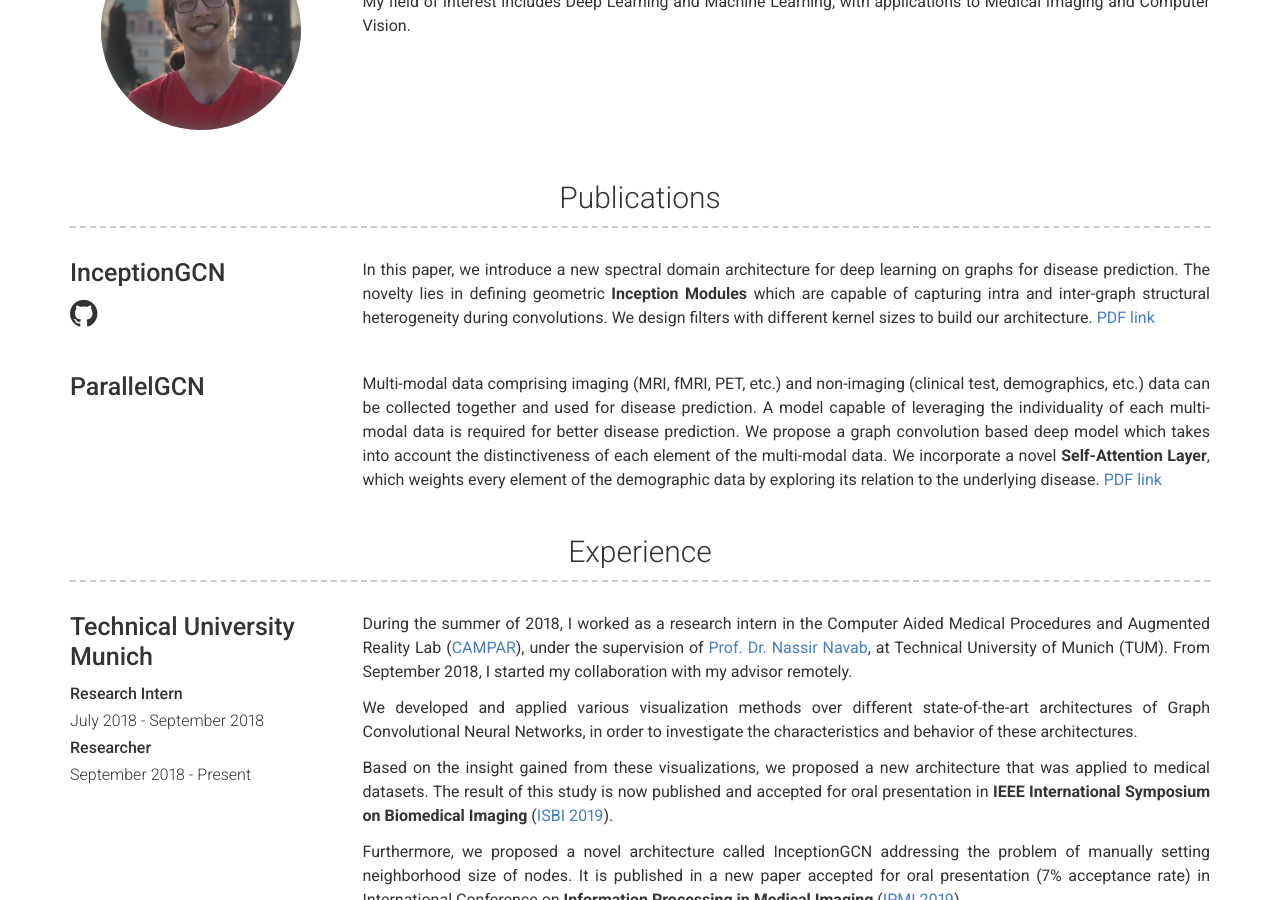
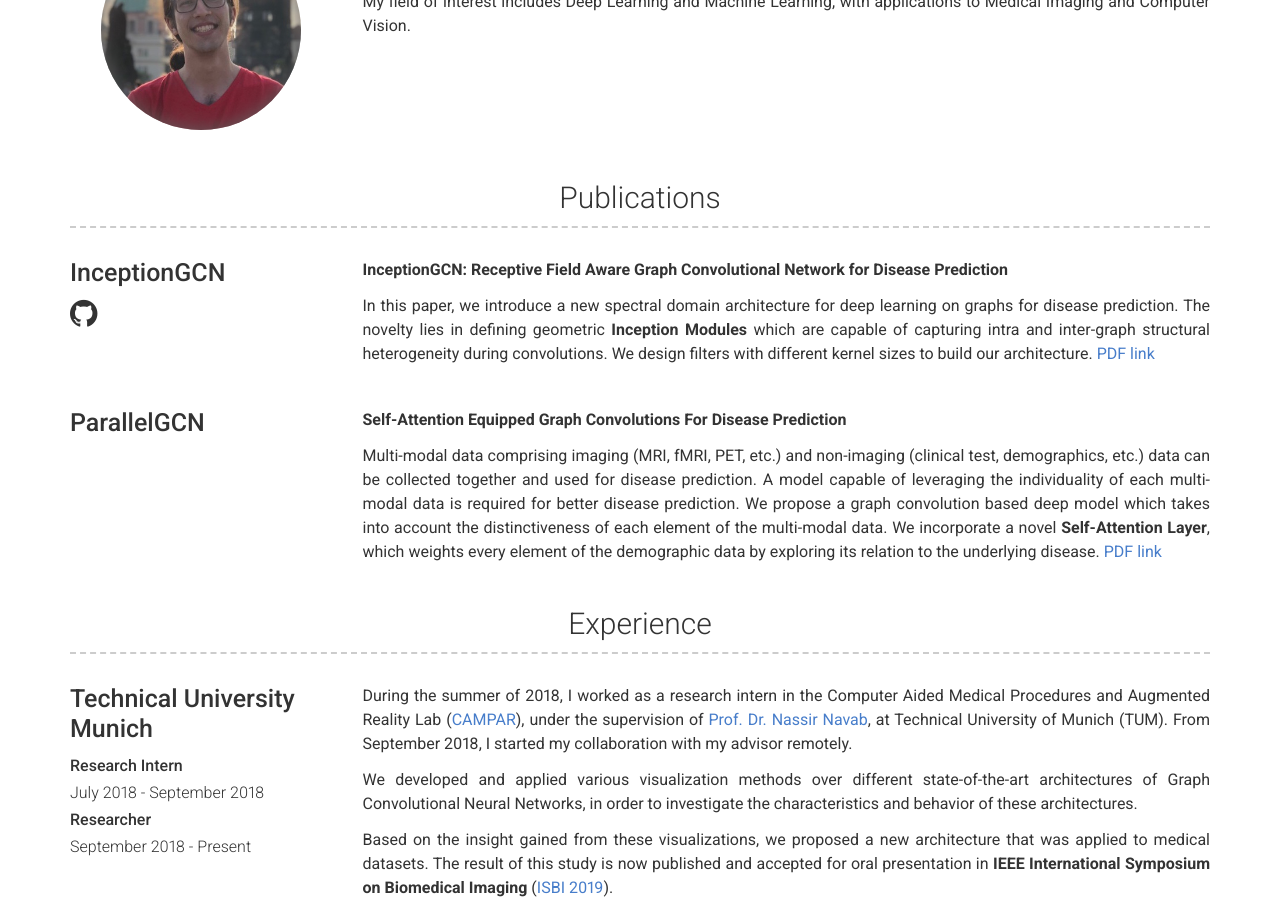
Before and after one commit to shekshaa/shekshaa.github.io, a Jekyll site: the page built from index.md, in a window 1280 px wide and 900 px high, scrolled down 359 px. Built offline with Jekyll 4.4.1, drawn with Linux system fonts in a browser that asks for light colours; some of the changed lines change nothing that is shown.

Commit message:
Update projects.yml

```diff
--- a/_data/projects.yml
+++ b/_data/projects.yml
@@ -1,28 +1,18 @@
 - name: InceptionGCN
   github: shekshaa/InceptionGCN
   description: | # this will include new lines to allow paragraphs
+    **InceptionGCN: Receptive Field Aware Graph Convolutional Network for Disease Prediction**
+
     In this paper, we introduce a new spectral domain architecture for deep learning on graphs for disease prediction.
     The novelty lies in defining geometric **Inception Modules** which are capable of capturing intra and inter-graph structural heterogeneity during convolutions.
     We design filters with different kernel sizes to build our architecture. [PDF link](arxiv.org/pdf/1903.04233.pdf)
 
 - name: ParallelGCN
   description: |
+    **Self-Attention Equipped Graph Convolutions For Disease Prediction**
+
     Multi-modal data comprising imaging (MRI, fMRI, PET, etc.) and non-imaging (clinical test, demographics, etc.) data can be collected together and used for disease prediction.
     A model capable of leveraging the individuality of each multi-modal data is required for better disease prediction.
     We propose a graph convolution based deep model which takes into account the distinctiveness of each element of the multi-modal data.
     We incorporate a novel **Self-Attention Layer**, which weights every element of the demographic data
     by exploring its relation to the underlying disease. [PDF link](arxiv.org/pdf/1812.09954.pdf)
-
-# - company: InceptionGCN
-#   description: | # this will include new lines to allow paragraphs
-#     In this paper, we introduce a new spectral domain architecture for deep learning on graphs for disease prediction.
-#     The novelty lies in defining geometric **Inception Modules** which are capable of capturing intra and inter-graph structural heterogeneity during convolutions.
-#     We design filters with different kernel sizes to build our architecture. [PDF link](arxiv.org/pdf/1903.04233.pdf)
-
-# - company: ParallelGCN
-#   description: |
-#     Multi-modal data comprising imaging (MRI, fMRI, PET, etc.) and non-imaging (clinical test, demographics, etc.) data can be collected together and used for disease prediction.
-#     A model capable of leveraging the individuality of each multi-modal data is required for better disease prediction.
-#     We propose a graph convolution based deep model which takes into account the distinctiveness of each element of the multi-modal data.
-#     We incorporate a novel **Self-Attention Layer**, which weights every element of the demographic data by exploring its relation to the underlying disease.
-#     [PDF link](arxiv.org/pdf/1812.09954.pdf)
```
